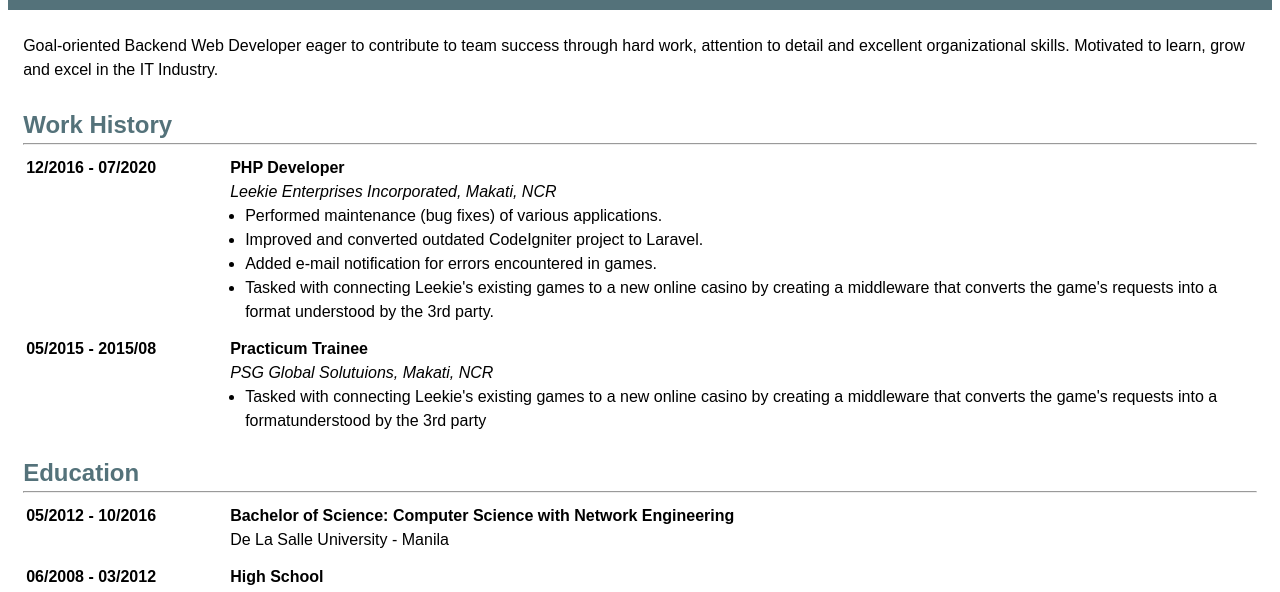
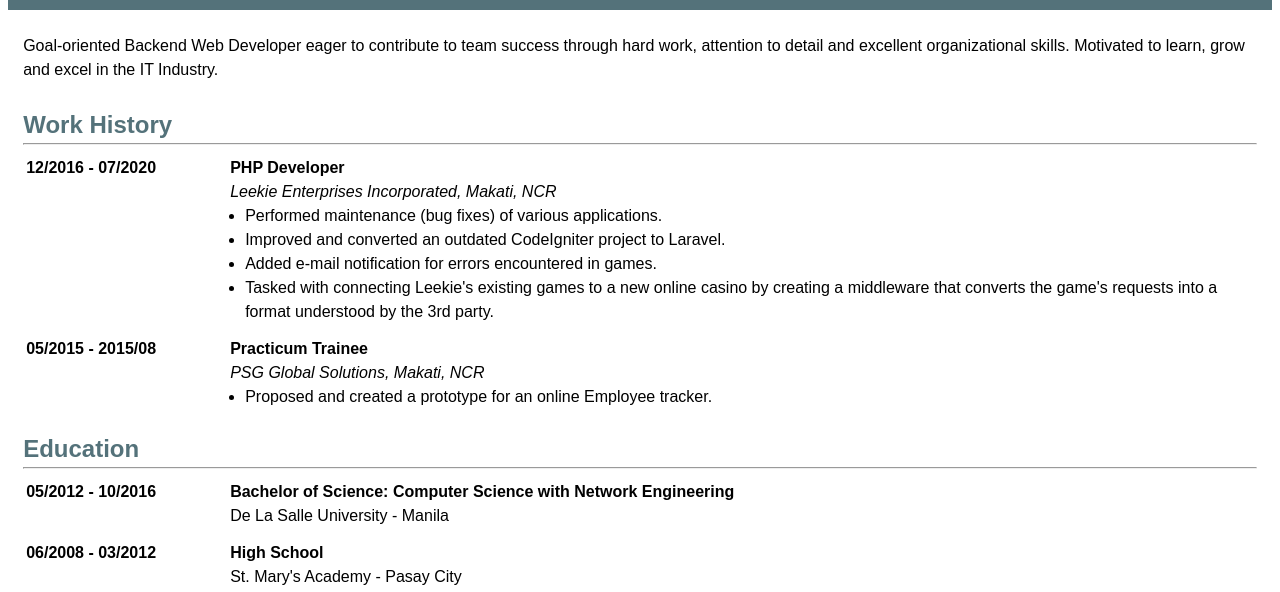
Before and after one commit to trishcaburian/trishcaburian.github.io, a plain HTML site: page index.html in a window 1280 px wide. Shown: the part 205-797 px from the top of the page. Drawn offline with Linux system fonts and the light colour scheme.

Commit message:
fixed typos and updated a placeholder to have the intended info

```diff
--- a/index.html
+++ b/index.html
@@ -32,7 +32,7 @@
                     <i>Leekie Enterprises Incorporated, Makati, NCR</i>
                     <ul class="duties">
                         <li>Performed maintenance (bug fixes) of various applications.</li>
-                        <li>Improved and converted outdated CodeIgniter project to Laravel.</li>
+                        <li>Improved and converted an outdated CodeIgniter project to Laravel.</li>
                         <li>Added e-mail notification for errors encountered in games.</li>
                         <li>Tasked with connecting Leekie's existing games to a new online casino by
                             creating a middleware that converts the game's requests into a format
@@ -44,10 +44,9 @@
                 <td class="spacing">05/2015 - 2015/08</td>
                 <td>
                     <b>Practicum Trainee</b><br>
-                    <i>PSG Global Solutuions, Makati, NCR</i><br>
+                    <i>PSG Global Solutions, Makati, NCR</i><br>
                     <ul class="duties">
-                        <li>Tasked with connecting Leekie's existing games to a new online casino by
-                        creating a middleware that converts the game's requests into a formatunderstood by the 3rd party</li>
+                        <li>Proposed and created a prototype for an online Employee tracker.</li>
                     </ul>
                 </td>
             </tr>
```
